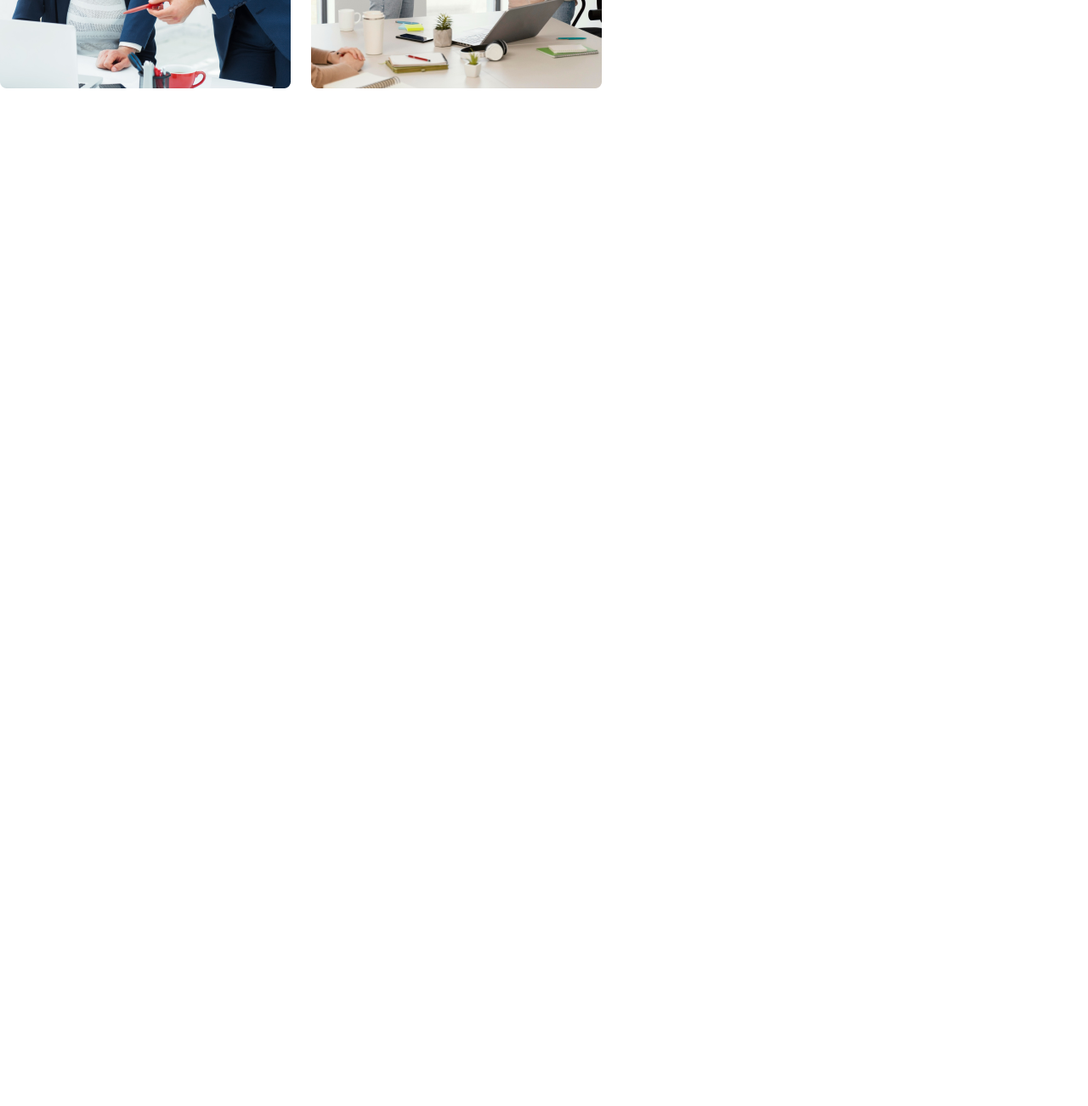
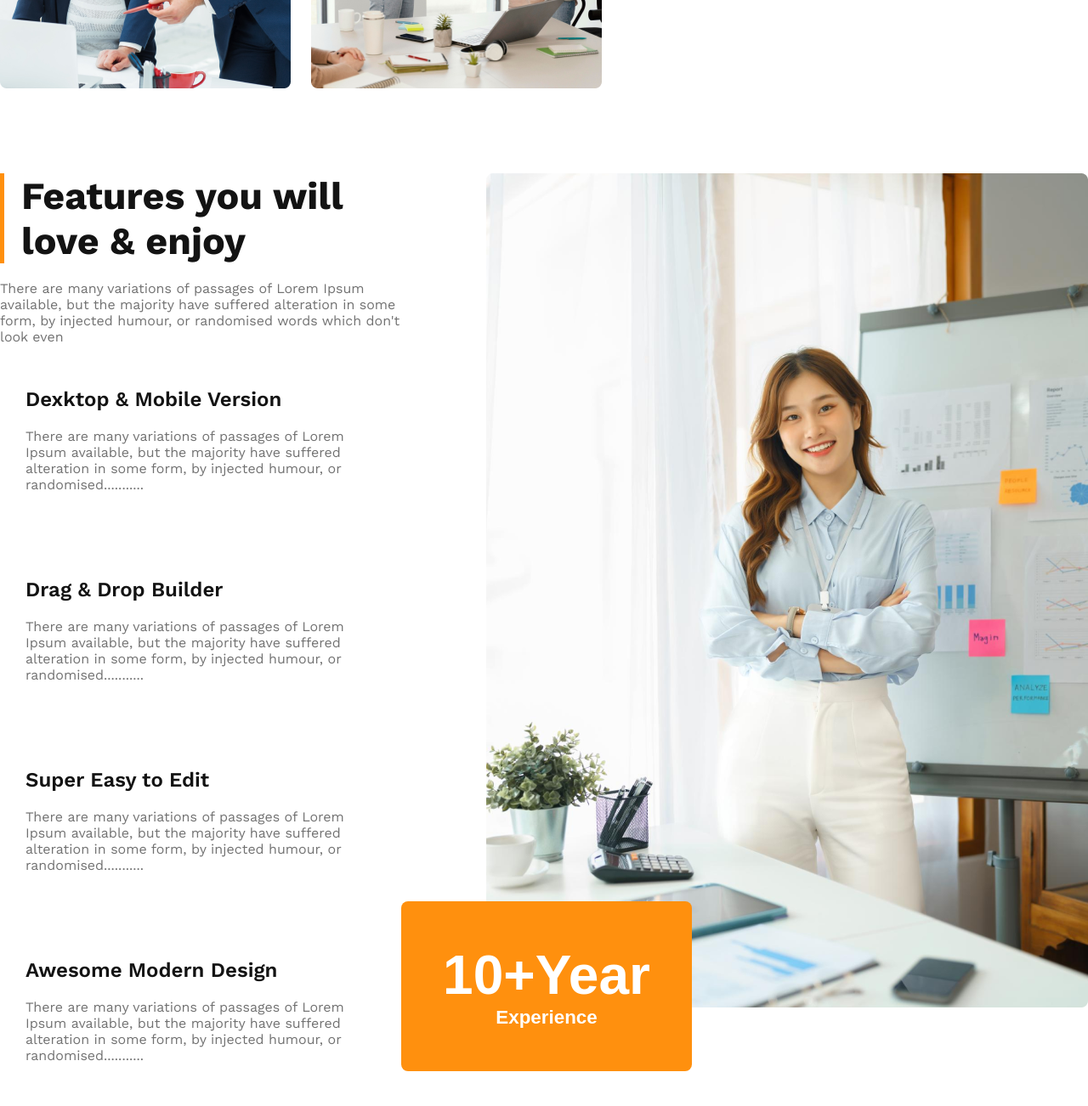
Before and after one commit to SifatSararChistee/g3-architect-website, a plain HTML site: page index.html in a window 1280 px wide. Shown: the part 2113-3415 px from the top of the page at 85% size. Before the commit the page ends 2217 px from the top, so only its background shows below. Drawn offline with nearby package versions, Linux system fonts and the light colour scheme.

Commit message:
added loved features section

```diff
--- a/index.html
+++ b/index.html
@@ -55,6 +55,61 @@
           <button class="btn-primary">Explore More</button>
         </div>
       </section>
+
+      <section class="loved-features display-flex">
+        <div class="lfeatures-tittle">
+          <h1>
+            Features you will <br />
+            love & enjoy
+          </h1>
+          <p>
+            There are many variations of passages of Lorem Ipsum available, but
+            the majority have suffered alteration in some form, by injected
+            humour, or randomised words which don't look even
+          </p>
+          <div class="lfeatures-card-container display-flex">
+            <div class="lfeatures-card">
+              <h4>Dexktop & Mobile Version</h4>
+              <p>
+                There are many variations of passages of Lorem Ipsum available,
+                but the majority have suffered alteration in some form, by
+                injected humour, or randomised...........
+              </p>
+            </div>
+            <div class="lfeatures-card">
+              <h4>Drag & Drop Builder</h4>
+              <p>
+                There are many variations of passages of Lorem Ipsum available,
+                but the majority have suffered alteration in some form, by
+                injected humour, or randomised...........
+              </p>
+            </div>
+            <div class="lfeatures-card">
+              <h4>Super Easy to Edit</h4>
+              <p>
+                There are many variations of passages of Lorem Ipsum available,
+                but the majority have suffered alteration in some form, by
+                injected humour, or randomised...........
+              </p>
+            </div>
+            <div class="lfeatures-card">
+              <h4>Awesome Modern Design</h4>
+              <p>
+                There are many variations of passages of Lorem Ipsum available,
+                but the majority have suffered alteration in some form, by
+                injected humour, or randomised...........
+              </p>
+            </div>
+          </div>
+        </div>
+        <div>
+          <img src="images/architect.png" alt="" />
+          <button id="button" class="btn-primary">
+            <span id="button-txt">10+Year</span> <br />
+            Experience
+          </button>
+        </div>
+      </section>
     </main>
 
     <footer></footer>
--- a/styles/style.css
+++ b/styles/style.css
@@ -137,6 +137,77 @@
 
 
 
+/* loved features section */
+
+.loved-features{
+    margin:0 auto;
+    max-width:1440px ;
+    margin-top: 100px;
+    gap: 100px;
+}
+
+.lfeatures-tittle h1{
+    border-left: 5px solid
+    rgb(255, 144, 14);
+    color: rgb(19, 19, 19);
+    font-size: 2.8rem;
+    font-weight: 700;
+    padding-left: 20px;
+    margin-bottom: 20px;
+}
+
+.lfeatures-tittle p{
+    color: rgb(114, 114, 114);
+    font-size: 1rem;
+    font-weight: 400;
+    margin-bottom: 20px;
+}
+
+.lfeatures-card-container{
+    flex-direction: column;
+    gap: 20px;
+}
+
+.lfeatures-card{
+    padding: 30PX;
+    box-shadow: 4 30 red;
+    gap: 20px;
+}
+.lfeatures-card h4{
+    color: rgb(19, 19, 19);
+    font-size: 1.5rem;
+    font-weight: 600;
+    padding-bottom: 20px;
+}
+.lfeatures-card p{
+    color: rgb(114, 114, 114);
+    font-size: 1rem;
+    font-weight: 400;}
+
+    #button{
+        width: 342px;
+        height: 200px;
+        padding: 40px;
+        margin-left: -100px;
+        margin-top: -200px;
+    }
+
+    #button-txt{
+        font-size: 4rem;
+        font-weight: 600;
+    }
+
+
+
+
+
+
+
+
+
+
+
+
 
 
 
```
